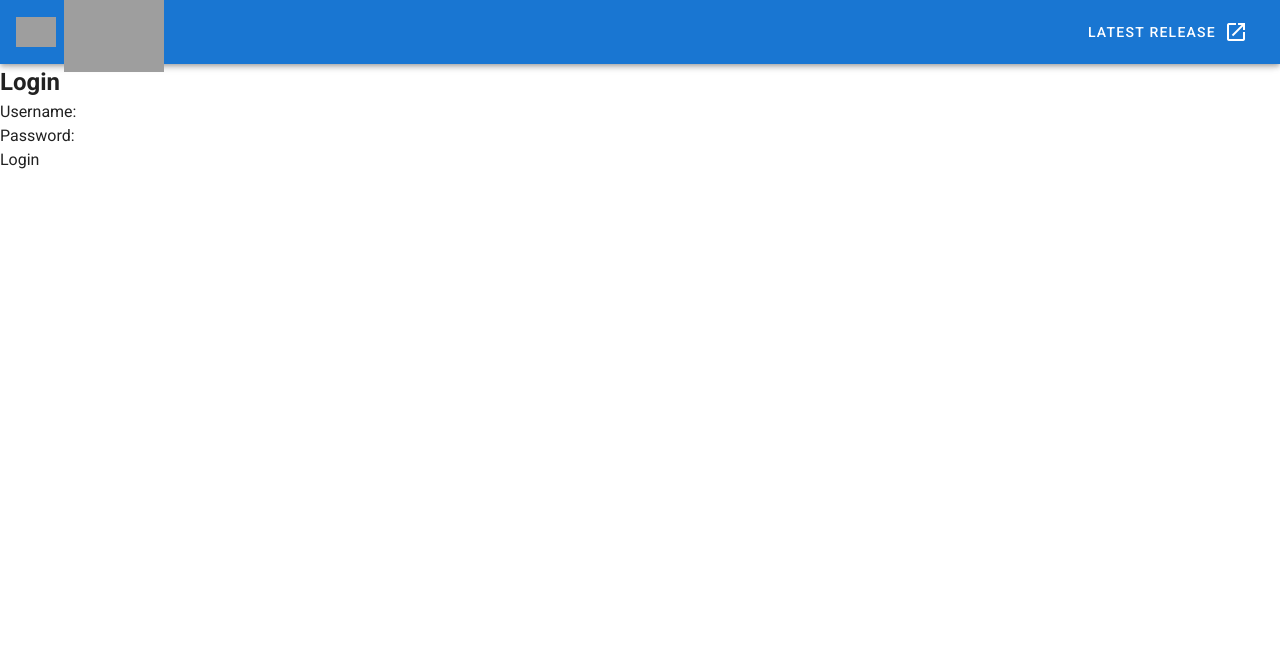
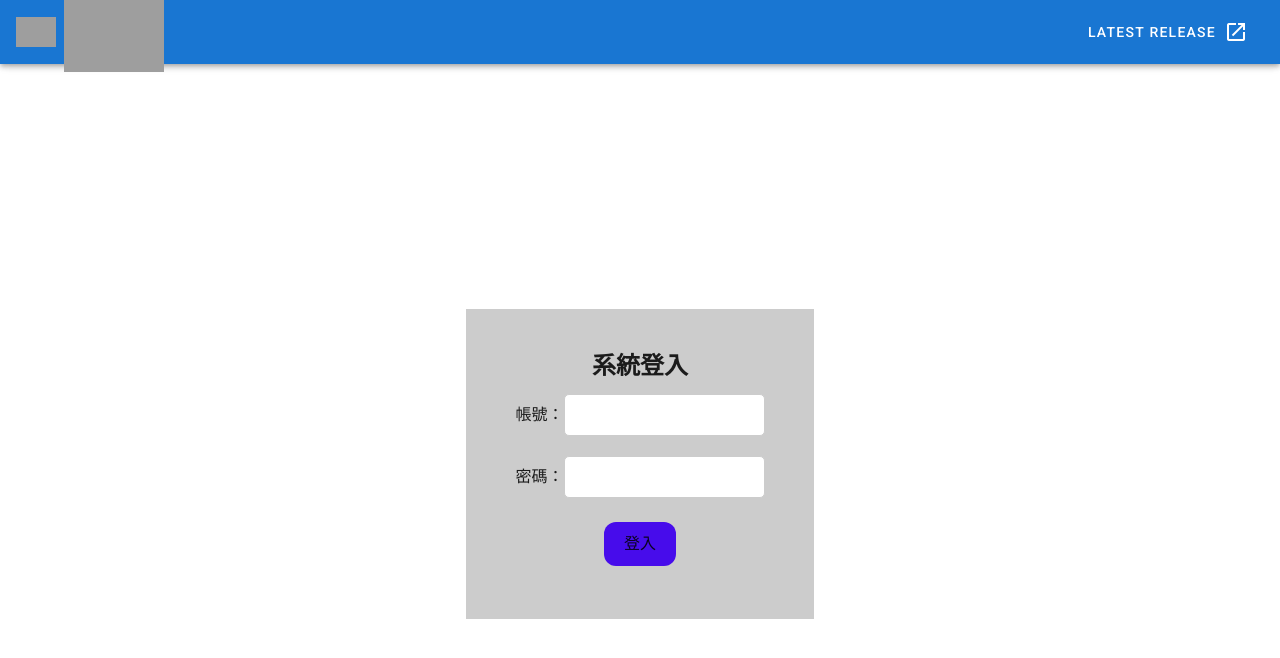
Before and after one commit to aaaaJason/SVue, a Vue app: page / in a window 1280 px wide. Shown: the top 658 px of the page. Built offline with nearby package versions, Linux system fonts and the light colour scheme; grey boxes are pictures that could not be loaded.

Commit message:
login type

```diff
--- a/src/views/Login.vue
+++ b/src/views/Login.vue
@@ -1,22 +1,84 @@
-// Login.vue
-
 <template>
-  <div>
-    <h2>Login</h2>
+    <div class="container">
+      <table class="login-table">
+        <tr>
+          <td align="center">
+            <h2>系統登入</h2>
             <form @submit.prevent="login">
-      <div>
-        <label for="username">Username:</label>
-        <input type="text" id="username" v-model="username">
+              <div class="input-container">
+                <label for="username">帳號：</label>
+                <input type="text" id="username" v-model="username" class="custom-input">
               </div>
-      <div>
-        <label for="password">Password:</label>
-        <input type="password" id="password" v-model="password">
+              <div class="input-container">
+                <label for="password">密碼：</label>
+                <input type="password" id="password" v-model="password" class="custom-input">
               </div>
-      <button type="submit">Login</button>
+              <div class="button-container">
+                <button type="submit" class="login-button">登入</button>
+              </div>
             </form>
             <p v-if="error" style="color: red;">{{ error }}</p>
+          </td>
+        </tr>
+      </table>
     </div>
   </template>
+
+  <style>
+  .container {
+    display: flex;
+    justify-content: center;
+    align-items: center;
+    height: 100vh;
+  }
+
+  .login-table {
+    width: 30%;
+    height: 40%;
+    background-color: #ccc;
+  }
+
+  .input-container,
+  .button-container {
+    padding: 10px;
+  }
+
+  .login-button {
+    background-color: #470ceb;
+    border: none;
+    color: white;
+    padding: 10px 20px;
+    text-align: center;
+    text-decoration: none;
+    display: inline-block;
+    font-size: 16px;
+    margin: 4px 2px;
+    transition-duration: 0.4s;
+    cursor: pointer;
+    border-radius: 12px;
+  }
+
+  .login-button:hover {
+    background-color:#1b28dd ;
+  }
+
+  /* 自定義輸入框樣式 */
+  .custom-input {
+    padding: 8px;
+    border: 1px solid #ccc;
+    border-radius: 5px;
+    font-size: 16px;
+    background-color: white; /* 將背景色設置為白色 */
+  }
+
+  /* 輸入框聚焦時的樣式 */
+  .custom-input:focus {
+    outline: none;
+    border-color: #470ceb;
+    box-shadow: 0 0 5px #470ceb;
+  }
+  </style>
+
 
 <script>
 export default {
@@ -35,7 +97,7 @@ export default {
         this.$router.push('/main');
       } else {
         // 登錄失敗，顯示錯誤信息
-        this.error = 'Invalid username or password';
+        this.error = '帳密錯誤';
       }
     }
   }
```
Lines whose indentation alone changed are shown as unchanged.
